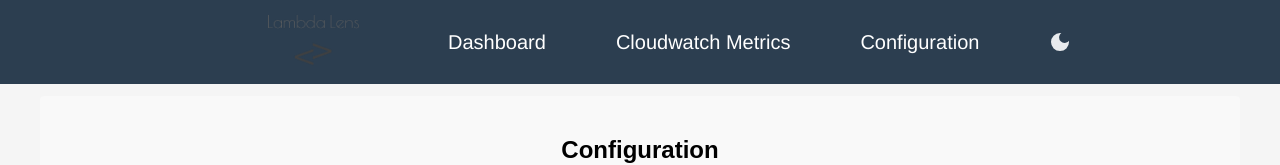
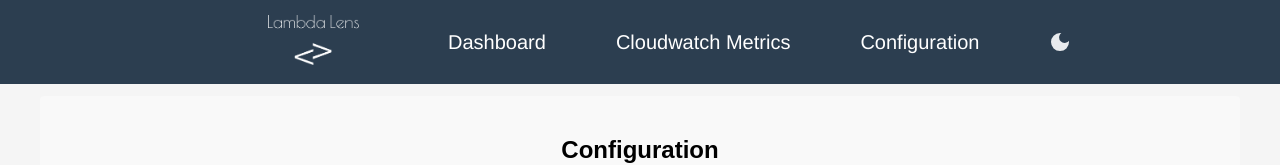
Before and after one commit to oslabs-beta/Lambda-Lens, a React (Vite) app in the folder client/: page /configuration in a window 1280 px wide. Shown: the top 165 px of the page. Built offline with nearby package versions, Linux system fonts and the light colour scheme.

Commit message:
refine logo

```diff
--- a/client/src/App.css
+++ b/client/src/App.css
@@ -9,7 +9,7 @@
 .logo {
   height: 2.5em;
   padding: 1.5em;
-  will-change: filter;
+  filter: brightness(0) invert(1);
   transition: filter 300ms;
 }
 
```
